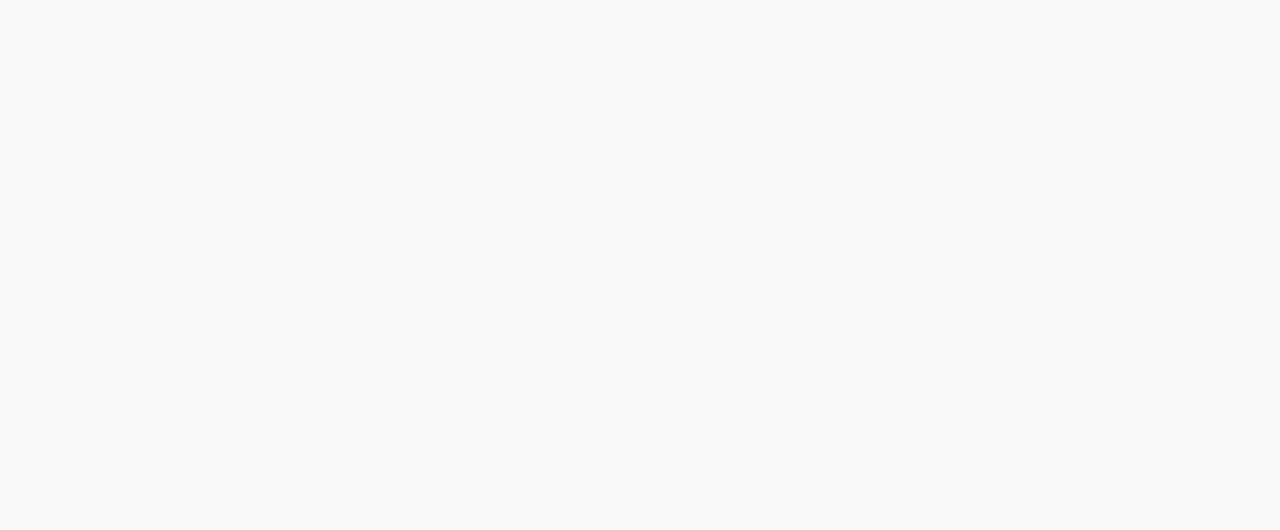
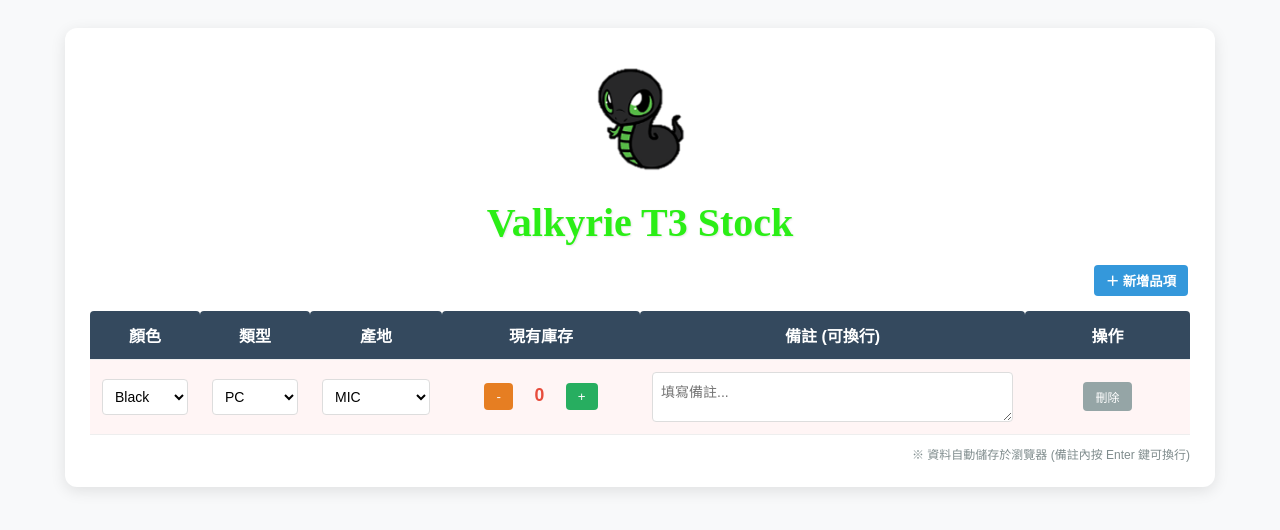
Before and after one commit to wnn1999/Valkyrie-T3-Stock, a plain HTML site: page index.html in a window 1280 px wide. Drawn offline with Linux system fonts and the light colour scheme.

Commit message:
Update index.html

```diff
--- a/index.html
+++ b/index.html
@@ -31,4 +31,158 @@
         }
 
         table { width: 100%; border-collapse: collapse; margin-top: 10px; }
-        th, td { border-bottom: 1px solid #eee; padding: 12
+        th, td { border-bottom: 1px solid #eee; padding: 12px; text-align: center; vertical-align: middle; }
+        th { background-color: #34495e; color: white; border-radius: 4px 4px 0 0; }
+
+        select {
+            padding: 8px;
+            border: 1px solid #ddd;
+            border-radius: 4px;
+            font-size: 14px;
+            width: 100%;
+            background: #fff;
+        }
+
+        textarea {
+            padding: 8px;
+            border: 1px solid #ddd;
+            border-radius: 4px;
+            font-size: 14px;
+            width: 100%;
+            min-height: 50px;
+            resize: vertical;
+            box-sizing: border-box;
+            font-family: inherit;
+            display: block;
+        }
+
+        select:focus, textarea:focus { border-color: #3498db; outline: none; }
+
+        .qty-display { font-size: 1.1em; font-weight: bold; min-width: 40px; display: inline-block; }
+        .low-stock { color: #e74c3c; background-color: #fff5f5; }
+
+        button { cursor: pointer; padding: 6px 12px; margin: 2px; border: none; border-radius: 4px; transition: 0.3s; }
+        .btn-plus { background-color: #27ae60; color: white; }
+        .btn-plus:hover { background-color: #2ecc71; }
+        .btn-minus { background-color: #e67e22; color: white; }
+        .btn-minus:hover { background-color: #f39c12; }
+        .btn-add { background-color: #3498db; color: white; float: right; margin-bottom: 15px; font-weight: bold; }
+        .btn-delete { background-color: #95a5a6; color: white; font-size: 12px; }
+
+        .save-tag { font-size: 12px; color: #7f8c8d; text-align: right; margin-top: 10px; }
+    </style>
+</head>
+<body>
+
+<div class="container">
+    <div class="header-logo">
+        <img src="snake.png" alt="Snake Logo">
+    </div>
+
+    <h2>Valkyrie T3 Stock</h2>
+
+    <button class="btn-add" onclick="addRow()">＋ 新增品項</button>
+
+    <table id="inventoryTable">
+        <thead>
+            <tr>
+                <th width="10%">顏色</th>
+                <th width="10%">類型</th>
+                <th width="12%">產地</th>
+                <th width="18%">現有庫存</th>
+                <th width="35%">備註 (可換行)</th>
+                <th width="15%">操作</th>
+            </tr>
+        </thead>
+        <tbody id="inventoryBody">
+        </tbody>
+    </table>
+    <div class="save-tag">※ 資料自動儲存於瀏覽器 (備註內按 Enter 鍵可換行)</div>
+</div>
+
+<script>
+    const storageKey = 'Valkyrie_T3_Inventory_Data';
+    let stockData = JSON.parse(localStorage.getItem(storageKey)) || [
+        { color: "Black", type: "PC", origin: "MIC", qty: 0, note: "" }
+    ];
+
+    function saveData() {
+        localStorage.setItem(storageKey, JSON.stringify(stockData));
+    }
+
+    function renderTable() {
+        const tbody = document.getElementById("inventoryBody");
+        tbody.innerHTML = "";
+
+        stockData.forEach((item, index) => {
+            let row = document.createElement("tr");
+            if (item.qty <= 5) row.classList.add("low-stock");
+
+            row.innerHTML = `
+                <td>
+                    <select onchange="updateValue(${index}, 'color', this.value)">
+                        <option value="Black" ${item.color === 'Black' ? 'selected' : ''}>Black</option>
+                        <option value="White" ${item.color === 'White' ? 'selected' : ''}>White</option>
+                    </select>
+                </td>
+                <td>
+                    <select onchange="updateValue(${index}, 'type', this.value)">
+                        <option value="PC" ${item.type === 'PC' ? 'selected' : ''}>PC</option>
+                        <option value="PS" ${item.type === 'PS' ? 'selected' : ''}>PS</option>
+                        <option value="XBOX" ${item.type === 'XBOX' ? 'selected' : ''}>XBOX</option>
+                    </select>
+                </td>
+                <td>
+                    <select onchange="updateValue(${index}, 'origin', this.value)">
+                        <option value="MIC" ${item.origin === 'MIC' ? 'selected' : ''}>MIC</option>
+                        <option value="MIV" ${item.origin === 'MIV' ? 'selected' : ''}>MIV</option>
+                    </select>
+                </td>
+                <td>
+                    <button class="btn-minus" onclick="changeQty(${index}, -1)">-</button>
+                    <span class="qty-display">${item.qty}</span>
+                    <button class="btn-plus" onclick="changeQty(${index}, 1)">+</button>
+                </td>
+                <td>
+                    <textarea placeholder="填寫備註..."
+                              oninput="updateValue(${index}, 'note', this.value)">${item.note || ''}</textarea>
+                </td>
+                <td>
+                    <button class="btn-delete" onclick="deleteRow(${index})">刪除</button>
+                </td>
+            `;
+            tbody.appendChild(row);
+        });
+    }
+
+    function changeQty(index, delta) {
+        stockData[index].qty = Math.max(0, stockData[index].qty + delta);
+        renderTable();
+        saveData();
+    }
+
+    function updateValue(index, field, value) {
+        stockData[index][field] = value;
+        saveData();
+        if (field === 'qty') renderTable();
+    }
+
+    function addRow() {
+        stockData.push({ color: "Black", type: "PC", origin: "MIC", qty: 0, note: "" });
+        renderTable();
+        saveData();
+    }
+
+    function deleteRow(index) {
+        if(confirm("確定要刪除這筆庫存資料嗎？")) {
+            stockData.splice(index, 1);
+            renderTable();
+            saveData();
+        }
+    }
+
+    renderTable();
+</script>
+
+</body>
+</html>
```
